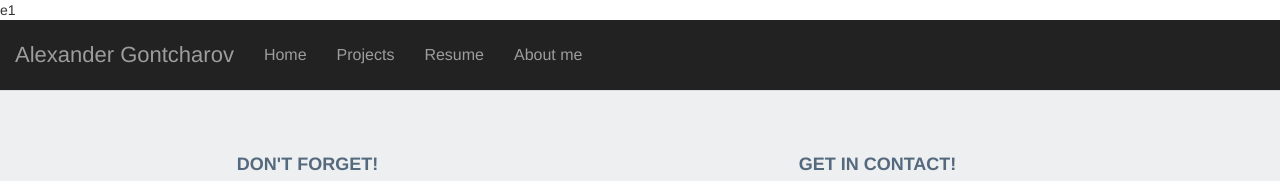
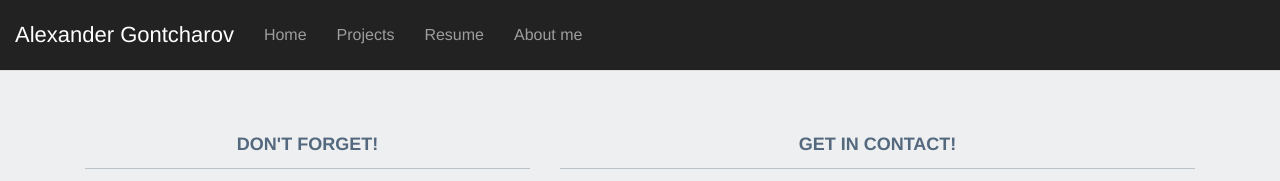
Before and after one commit to AGontcharov/alexgontcharov, a website: page public/index.html in a window 1280 px wide. Shown: the top 181 px of the page. Drawn offline with nearby package versions, Linux system fonts and the light colour scheme; some packages are replaced by stand-ins of ours.

Commit message:
removed typo in index.html

```diff
--- a/public/index.html
+++ b/public/index.html
@@ -26,7 +26,7 @@
 
 	<!-- Stylesheets -->
 	<link href="/assets/css/index.css" rel="stylesheet" type="text/css">
-	<link href="/assets/css/footer.css" rel="stylesheet" type="text/css">e1
+	<link href="/assets/css/footer.css" rel="stylesheet" type="text/css">
 	<link href="/assets/css/home.css" rel="stylesheet" type="text/css">
 	<link href="/assets/css/projects.css" rel="stylesheet" type="text/css">
 	<link href="/assets/css/about.css" rel="stylesheet" type="text/css">
```
